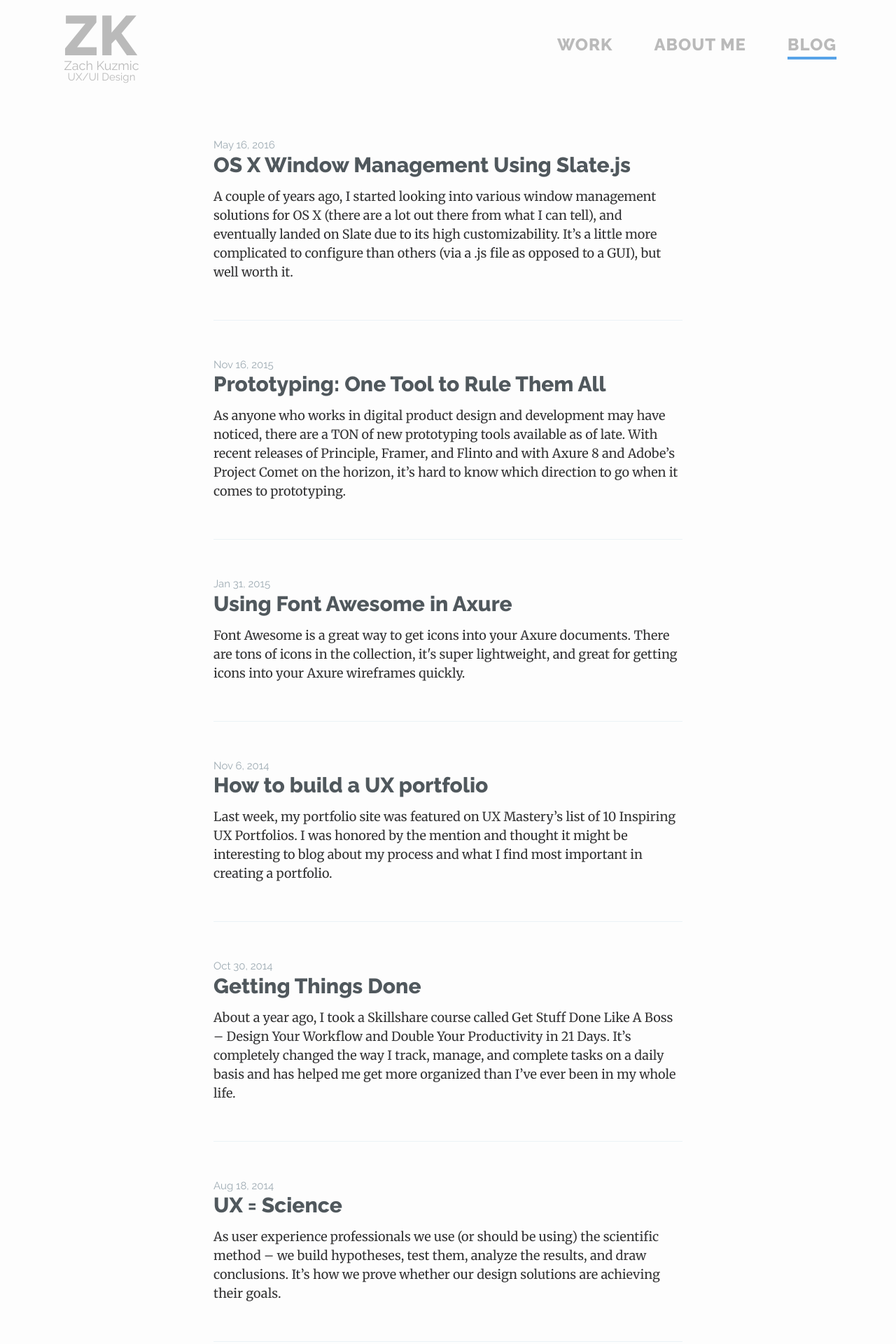
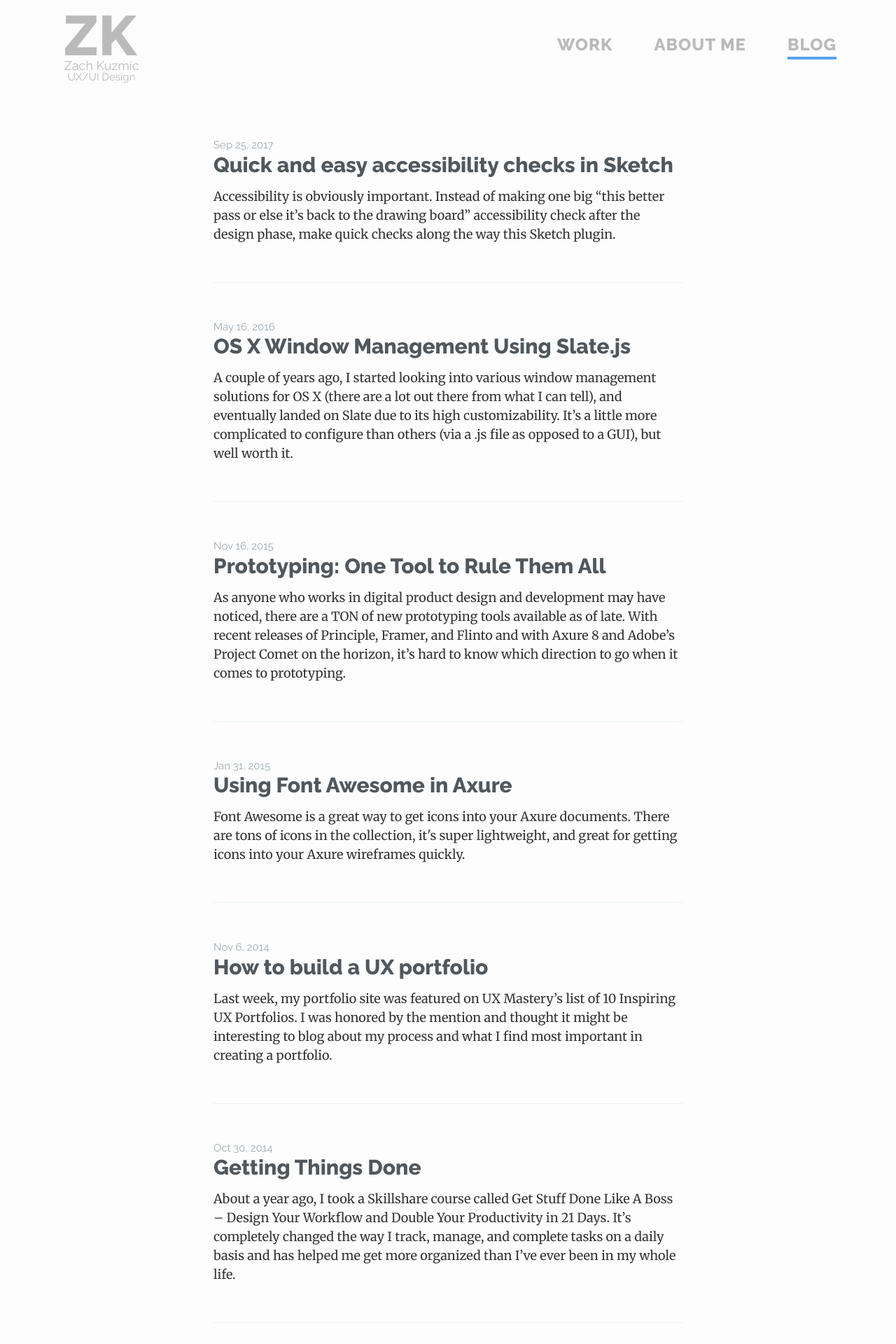
Before and after one commit to zkuzmic/zachkuzmic.com, a Jekyll site: the page built from blog/index.html, in a window 1280 px wide. Shown: the top 1920 px of the page at 70% size. Built offline with Jekyll 4.4.1, drawn with Linux system fonts in a browser that asks for light colours; nearby versions of some CDN libraries.

Commit message:
accessibility plugin blog post and video support for blog

```diff
--- /dev/null
+++ b/_posts/2017-09-25-quick-and-easy-accessibility-checks-in-sketch.md
@@ -0,0 +1,34 @@
+---
+layout: post
+title:  Quick and easy accessibility checks in Sketch
+date:   2017-09-25 12:00:00
+categories: blog
+excerpt: Accessibility is obviously important. Instead of making one big “this better pass or else it’s back to the drawing board” accessibility check after the design phase, make quick checks along the way this Sketch plugin.
+---
+
+Accessibility is obviously important. Instead of making one big “this better pass or else it’s back to the drawing board” accessibility check after the design phase, make quick checks along the way using the [Color Contrast Analyser for Sketch](https://github.com/getflourish/Sketch-Color-Contrast-Analyser).
+
+## Installing the plugin
+
+*Option 1:* Search for "Color Contrast Analyser" using the [Sketch Toolbox](http://sketchtoolbox.com/) app (if you don’t already have it installed, I highly recommend it — it’s great at managing Sketch plugins).
+
+*Option 2:* Mosey over to the plugin’s [Github page](https://github.com/getflourish/Sketch-Color-Contrast-Analyser) and download the ZIP file. Unzip it and move the whole folder into `~/Library/Application Support/com.bohemiancoding.sketch3/Plugins` like so:
+
+<figure>
+  <img data-action="zoom" src="/img/blog/2017-09-25-accessibility/plugins-folder.png" alt="Sketch Plugins folder">
+</figure>
+
+## Using the plugin
+
+You may have to restart Sketch before you can see the plugin. Once you do, create a text layer on top of a colored background layer (a rectangle, or any other shape). Select both layers and then go to `Plugins > Color Contrast Analyser` at the top of the page.
+
+<video controls loop autoplay class="full-width-video">
+  <source src="/img/blog/2017-09-25-accessibility/contrast-analyser.mp4" type="video/mp4">
+  Your browser does not support the video tag :/
+</video>
+
+Along the bottom of the app, you should see a little message indicating whether you’re text meets AA or AAA accessibility standards (or neither). Check out the [Web Content Accessibility Guidelines (WCAG) 2.0 site](https://www.w3.org/TR/WCAG20/) for all the details on how to meet these standards.
+
+## So, AA or AAA?
+
+That’s a whole another post and ultimately up to you to decide based on your users… but as a rule of thumb, AA is a great place to start.
--- a/_sass/pages/_blog.scss
+++ b/_sass/pages/_blog.scss
@@ -189,3 +189,7 @@
 		}
 	}
 }
+
+video.full-width-video {
+	width: 100%;
+}
```
Also changed, not shown: img/blog/2017-09-25-accessibility/plugins-folder.png (added), 1 other file.
